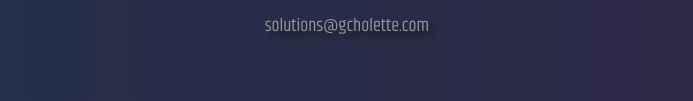
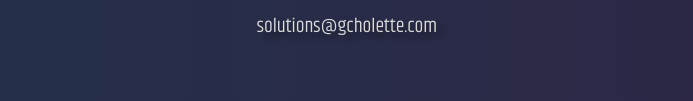
Before and after one commit to gcholette/gcholette.com, a plain HTML site: page public/index.html in a window 1280 px wide. In both pictures the pointer is over the link "solutions@gcholette.com". Shown: the part 469-570 px from the top of the page, without its empty margins (293-986 px from the left). Drawn offline with Linux system fonts and the light colour scheme.

Commit message:
fix: email hover wasnt working

```diff
--- a/public/index.html
+++ b/public/index.html
@@ -186,7 +186,7 @@
         display: inline-block;
       }
 
-      .email a::before :hover {
+      .email a:hover {
         color: #d9d9d9;
         transform: scale(1.1);
         -webkit-transform: scale(1.1);
```
